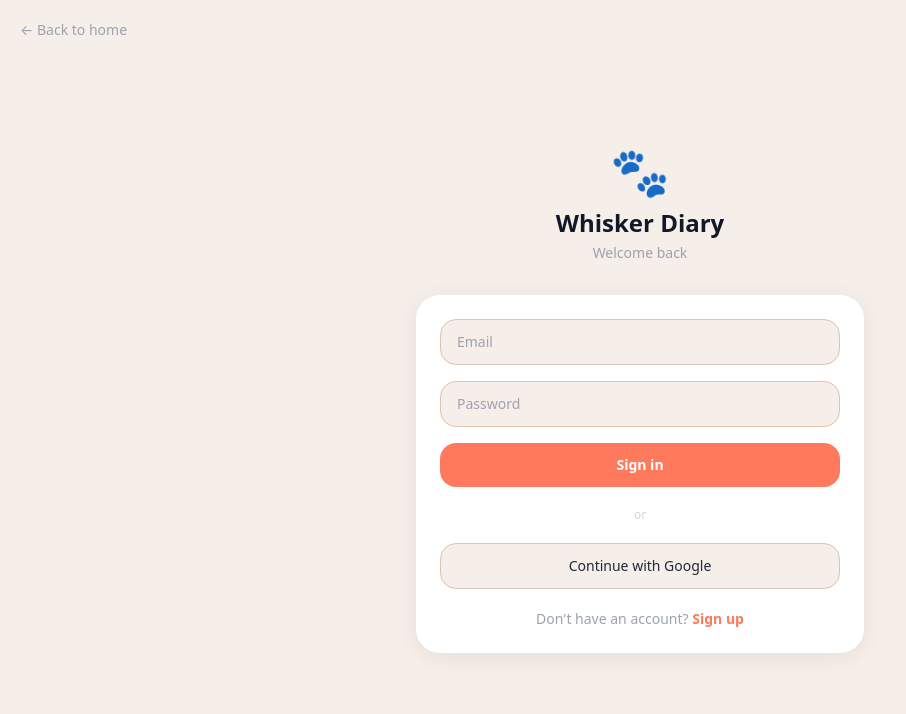
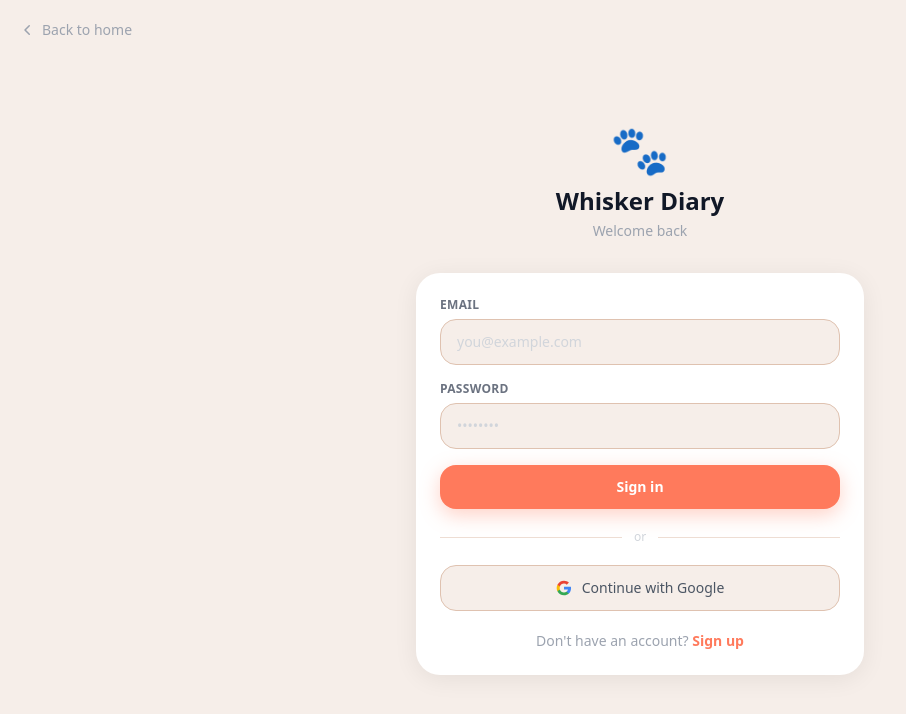
Before and after one commit to najmulcodes/Petcare, a React (Vite) app in the folder apps/web/: page /login in a window 1280 px wide. Shown: the top 714 px of the page, without its empty margins (0-906 px from the left). Built offline with nearby package versions, Linux system fonts and the light colour scheme; no server answers; the HTML template or start-up script is replaced by a standard one.

Commit message:
Update LoginPage.tsx

```diff
--- a/apps/web/src/pages/auth/LoginPage.tsx
+++ b/apps/web/src/pages/auth/LoginPage.tsx
@@ -38,8 +38,7 @@ export function LoginPage() {
     const { error } = await supabase.auth.signInWithOAuth({
       provider: "google",
       options: {
-        // ✅ FIX: dynamic redirect (works local + production)
-        redirectTo: `${window.location.origin}/dashboard`,
+        redirectTo: window.location.origin + "/dashboard",
       },
     });
 
@@ -49,14 +48,22 @@ export function LoginPage() {
   return (
     <div className="flex min-h-screen flex-col items-center justify-center bg-[#f6eee9] px-4 relative">
 
+      {/* Back */}
       <Link
         to="/"
         className="absolute top-5 left-5 inline-flex items-center gap-1.5 text-sm text-gray-400 hover:text-gray-700 transition-colors"
       >
-        ← Back to home
+        <svg className="h-4 w-4" viewBox="0 0 16 16" fill="currentColor">
+          <path
+            fillRule="evenodd"
+            d="M9.78 12.78a.75.75 0 01-1.06 0L4.47 8.53a.75.75 0 010-1.06l4.25-4.25a.75.75 0 011.06 1.06L6.06 8l3.72 3.72a.75.75 0 010 1.06z"
+          />
+        </svg>
+        Back to home
       </Link>
 
       <div className="w-full max-w-md">
+        {/* Header */}
         <div className="mb-8 text-center">
           <div className="mb-3 text-5xl">🐾</div>
           <h1 className="text-2xl font-bold text-gray-900">Whisker Diary</h1>
@@ -65,54 +72,90 @@ export function LoginPage() {
           </p>
         </div>
 
+        {/* Card */}
         <div className="rounded-3xl bg-white p-6 shadow-card">
           <form onSubmit={handleSubmit} className="space-y-4">
 
+            {/* Email */}
+            <div>
+              <label className="mb-1.5 block text-xs font-semibold text-gray-500 uppercase tracking-wide">
+                Email
+              </label>
               <input
                 type="email"
                 value={email}
                 onChange={(e) => setEmail(e.target.value)}
-              placeholder="Email"
+                placeholder="you@example.com"
                 required
-              className="w-full rounded-2xl border border-warm-200 bg-[#f6eee9] px-4 py-3 text-sm"
+                autoComplete="email"
+                className="w-full rounded-2xl border border-warm-200 bg-[#f6eee9] px-4 py-3 text-sm text-gray-800 placeholder-gray-300 outline-none transition-all focus:border-[#ff7a5c] focus:ring-2 focus:ring-[#ff7a5c]/15"
               />
+            </div>
 
+            {/* Password */}
+            <div>
+              <label className="mb-1.5 block text-xs font-semibold text-gray-500 uppercase tracking-wide">
+                Password
+              </label>
               <input
                 type="password"
                 value={password}
                 onChange={(e) => setPassword(e.target.value)}
-              placeholder="Password"
+                placeholder="••••••••"
                 required
-              className="w-full rounded-2xl border border-warm-200 bg-[#f6eee9] px-4 py-3 text-sm"
+                autoComplete={isSignUp ? "new-password" : "current-password"}
+                className="w-full rounded-2xl border border-warm-200 bg-[#f6eee9] px-4 py-3 text-sm text-gray-800 placeholder-gray-300 outline-none transition-all focus:border-[#ff7a5c] focus:ring-2 focus:ring-[#ff7a5c]/15"
               />
+            </div>
 
+            {/* Error */}
             {error && <InlineError message={error} />}
 
+            {/* Submit */}
             <button
               type="submit"
               disabled={loading}
-              className="w-full rounded-2xl py-3 text-sm font-semibold text-white"
-              style={{ background: "#ff7a5c" }}
+              className="w-full rounded-2xl py-3 text-sm font-semibold text-white transition-all hover:scale-[1.01] active:scale-[0.99] disabled:opacity-50"
+              style={{
+                background: "#ff7a5c",
+                boxShadow: "0 6px 20px rgba(255,122,92,0.35)",
+              }}
             >
               {loading ? "Loading…" : isSignUp ? "Create account" : "Sign in"}
             </button>
           </form>
 
-          <div className="my-5 text-center text-xs text-gray-300">or</div>
+          {/* Divider */}
+          <div className="my-5 flex items-center gap-3">
+            <div className="h-px flex-1 bg-warm-100" />
+            <span className="text-xs text-gray-300">or</span>
+            <div className="h-px flex-1 bg-warm-100" />
+          </div>
 
+          {/* Google */}
           <button
             type="button"
             onClick={handleGoogle}
-            className="w-full rounded-2xl border border-warm-200 bg-[#f6eee9] py-3 text-sm"
+            className="flex w-full items-center justify-center gap-2.5 rounded-2xl border border-warm-200 bg-[#f6eee9] py-3 text-sm font-medium text-gray-600 transition-all hover:bg-warm-100"
           >
+            <svg className="h-4 w-4" viewBox="0 0 24 24">
+              <path fill="#4285F4" d="M22.56 12.25c0-.78-.07-1.53-.2-2.25H12v4.26h5.92c-.26 1.37-1.04 2.53-2.21 3.31v2.77h3.57c2.08-1.92 3.28-4.74 3.28-8.09z" />
+              <path fill="#34A853" d="M12 23c2.97 0 5.46-.98 7.28-2.66l-3.57-2.77c-.98.66-2.23 1.06-3.71 1.06-2.86 0-5.29-1.93-6.16-4.53H2.18v2.84C3.99 20.53 7.7 23 12 23z" />
+              <path fill="#FBBC05" d="M5.84 14.09c-.22-.66-.35-1.36-.35-2.09s.13-1.43.35-2.09V7.07H2.18C1.43 8.55 1 10.22 1 12s.43 3.45 1.18 4.93l2.85-2.22.81-.62z" />
+              <path fill="#EA4335" d="M12 5.38c1.62 0 3.06.56 4.21 1.64l3.15-3.15C17.45 2.09 14.97 1 12 1 7.7 1 3.99 3.47 2.18 7.07l3.66 2.84c.87-2.6 3.3-4.53 6.16-4.53z" />
+            </svg>
             Continue with Google
           </button>
 
+          {/* Toggle */}
           <p className="mt-5 text-center text-sm text-gray-400">
             {isSignUp ? "Already have an account?" : "Don't have an account?"}{" "}
             <button
               type="button"
-              onClick={() => setIsSignUp(!isSignUp)}
+              onClick={() => {
+                setIsSignUp(!isSignUp);
+                setError(null);
+              }}
               className="font-semibold"
               style={{ color: "#ff7a5c" }}
             >
```
Lines whose indentation alone changed are shown as unchanged.
